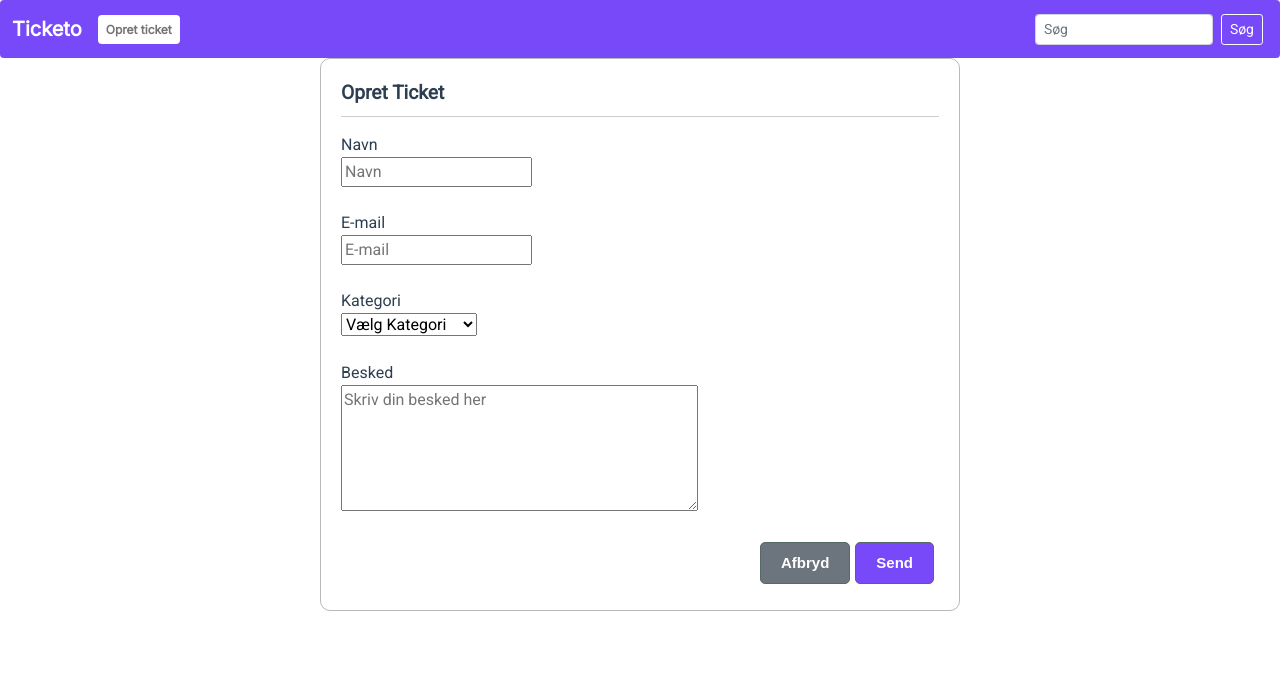
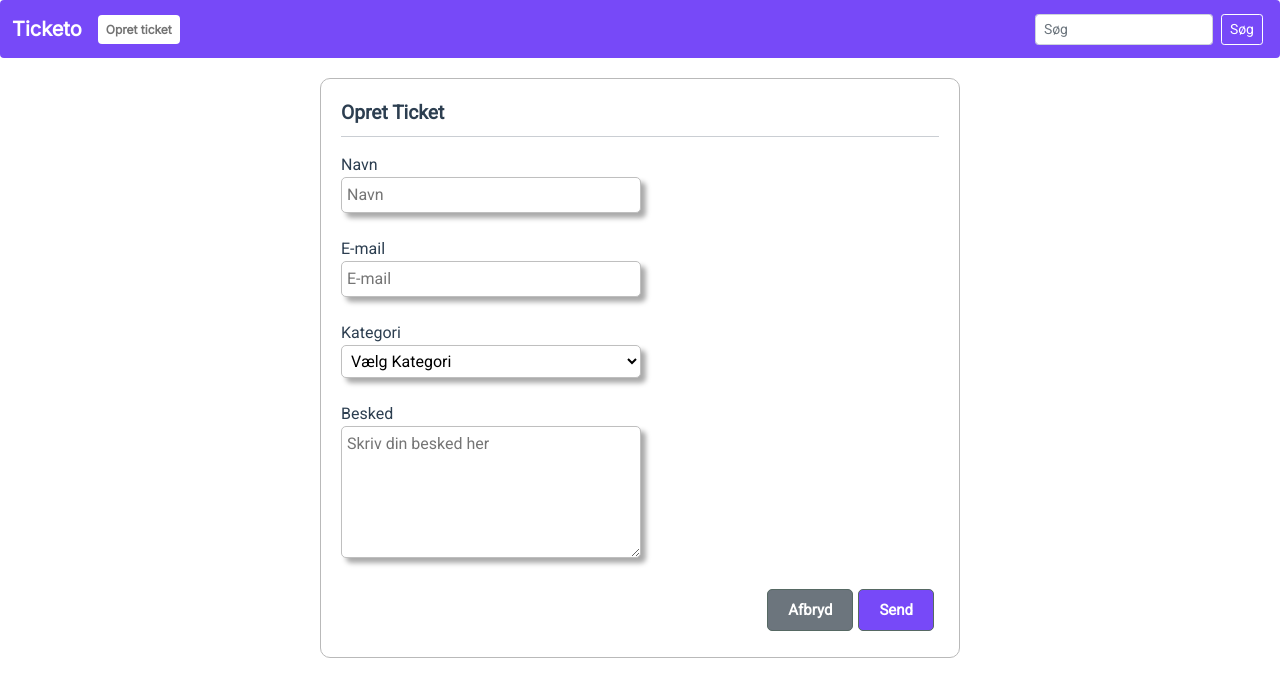
Before and after one commit to Berkanktk/SE03-HCI-Prototype, a Vue app in the folder hci-prototype/: page /create-form in a window 1280 px wide. Shown: the top 696 px of the page. Built offline with nearby package versions, Linux system fonts and the light colour scheme.

Commit message:
Added shadows

```diff
--- a/hci-prototype/src/views/Create.vue
+++ b/hci-prototype/src/views/Create.vue
@@ -1,5 +1,7 @@
 
 <template>
+
+  <div class="box">
     <div class="container">
         <form action="/">
             <fieldset>
@@ -9,18 +11,18 @@
 
                 <div id="form">
                     <label>Navn</label><br>
-                  <input type="text" id="fname" placeholder="Navn" required><br><br>
+                    <input class="custom" type="text" id="fname" placeholder="Navn" required><br><br>
                 </div>
 
                 <div id="form">
                     <label>E-mail</label><br>
-                  <input type="email" id="email" placeholder="E-mail" required><br><br>
+                    <input class="custom" type="email" id="email" placeholder="E-mail" required><br><br>
                 </div>
 
 
                 <div id="form">
                     <label>Kategori</label><br>
-                  <select name="category" id="category" required>
+                    <select class="custom" name="category" id="category" required>
                         <option value="">Vælg Kategori</option>
                         <option value="it">IT</option>
                         <option value="reklamation">Reklamation</option>
@@ -31,7 +33,7 @@
 
                 <div id="form">
                     <label>Besked</label><br>
-                  <textarea name="besked" id="besked" cols="40" rows="5" placeholder="Skriv din besked her" required></textarea><br><br>
+                    <textarea class="custom" name="besked" id="besked" cols="40" rows="5" placeholder="Skriv din besked her" required></textarea><br><br>
                 </div>
 
 
@@ -44,6 +46,7 @@
             </fieldset>
         </form>
     </div>
+  </div>
 </template>
 
 <script>
@@ -52,11 +55,14 @@
     props: {
       msg: String
     }
-
 }
 </script>
 
 <style>
+
+      .box{
+        margin-top: 20px;
+      }
 
       #buttons{
         float: right;
@@ -78,7 +84,6 @@
         display:inline-block;
         cursor:pointer;
         color:#ffffff;
-        font-family:Arial;
         font-size:15px;
         font-weight:bold;
         padding:9px 20px;
@@ -101,7 +106,6 @@
         display:inline-block;
         cursor:pointer;
         color:#ffffff;
-        font-family:Arial;
         font-size:15px;
         font-weight:bold;
         padding:9px 20px;
@@ -125,4 +129,14 @@
     button {
         margin-right: 5px;
     }
+
+    .custom {
+      width: 300px;
+      padding: 5px;
+      border: 1px solid #BFBFBF;
+      border-radius: 5px;
+      background-color: white;
+      box-shadow: 5px 5px 5px #aaaaaa;
+    }
+
 </style>
```
Lines whose indentation alone changed are shown as unchanged.
